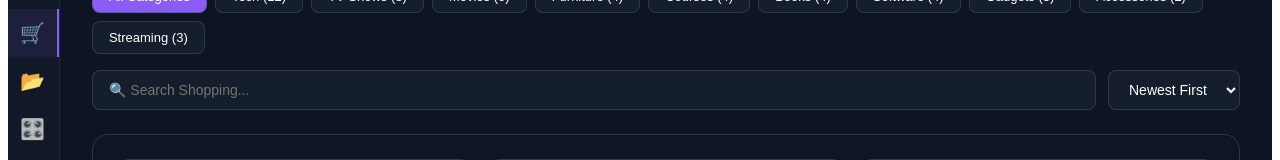
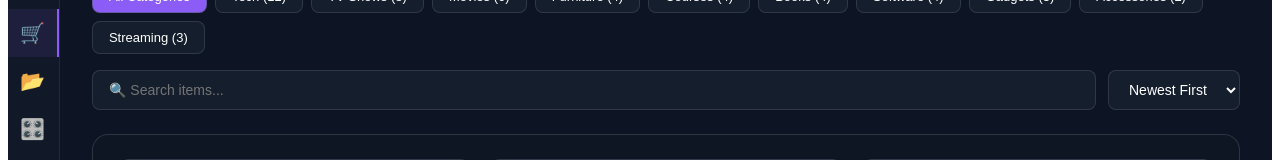
Before and after one commit to pacinobot2026/vizard-clips-dashboard, a Next.js app: page /shopping in a window 1280 px wide. Shown: the part 254-414 px from the top of the page. Built offline with nearby package versions, Linux system fonts and the light colour scheme.

Commit message:
Fix shopping page crash: add null check for item.tags

```diff
--- a/pages/shopping.js
+++ b/pages/shopping.js
@@ -692,7 +692,7 @@ export default function Shopping() {
       <div style={{ display: 'flex', minHeight: '100vh', background: '#0D1423' }}>
         <NavigationSidebar />
         <div style={{ flex: 1, display: 'flex', alignItems: 'center', justifyContent: 'center', color: '#9ca3af' }}>
-          Loading Shopping...
+          Loading items...
         </div>
       </div>
     );
@@ -916,7 +916,7 @@ export default function Shopping() {
           <div style={{ marginBottom: '24px', display: 'flex', gap: '12px', flexWrap: 'wrap' }}>
             <input
               type="text"
-              placeholder="🔍 Search Shopping..."
+              placeholder="🔍 Search items..."
               value={searchTerm}
               onChange={(e) => setSearchTerm(e.target.value)}
               style={{
@@ -1098,7 +1098,7 @@ function ShoppingCard({ item }) {
       </div>
 
       <div style={{ display: 'flex', gap: '6px', flexWrap: 'wrap' }}>
-        {item.tags.map(tag => (
+        {item.tags && item.tags.map(tag => (
           <span
             key={tag}
             style={{
```
